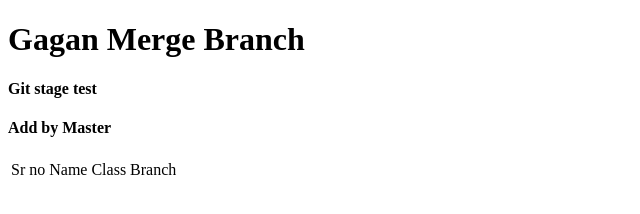
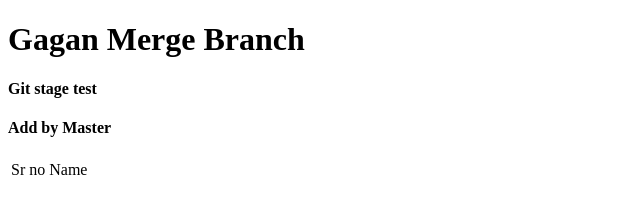
Before and after one commit to gaganpabbly/test_repo, a website: page index.html in a window 1280 px wide. Shown: the whole page, without its empty margins (0-640 px from the left). Drawn offline with Linux system fonts and the light colour scheme.

Commit message:
Revert "test branch commit 4"
This reverts commit 76257cdc2fbaccf42d9814ee37f1652cbda09a7f.

```diff
--- a/index.html
+++ b/index.html
@@ -17,8 +17,6 @@
             <tr>
                 <td>Sr no</td>
                 <td>Name</td>
-                <td>Class</td>
-                <td>Branch</td>
             </tr>
         </tbody>
     </table>
```
